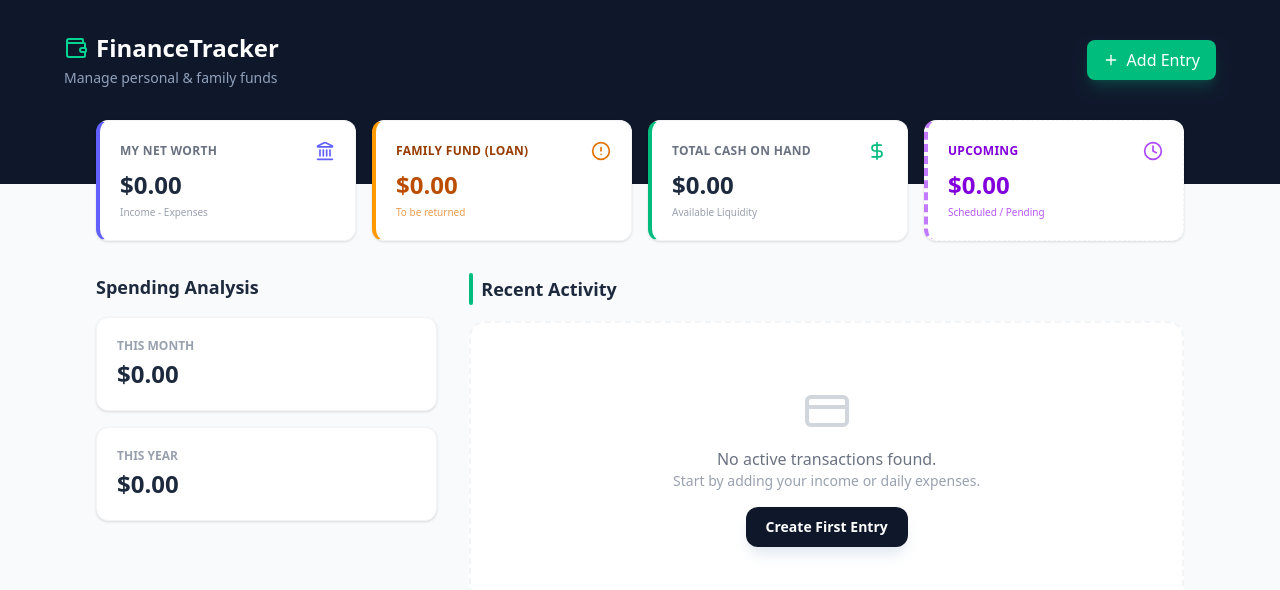
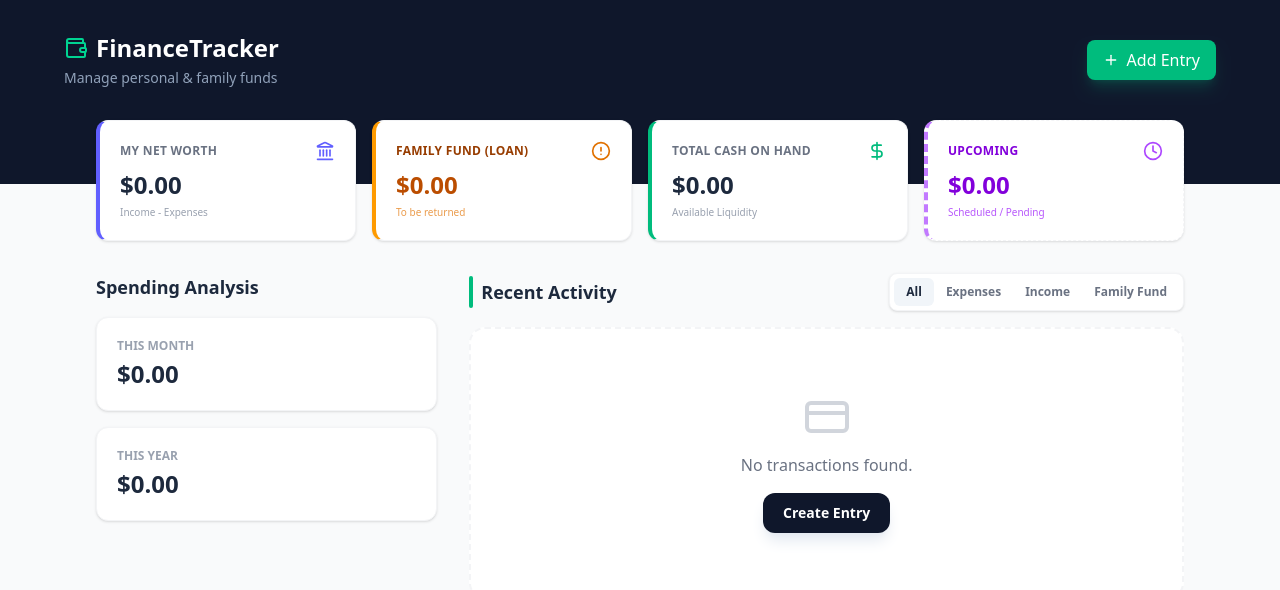
Before and after one commit to SamriddhiS2/my-finance-tracker, a React (Vite) app: page / in a window 1280 px wide. Shown: the top 590 px of the page. Built offline with nearby package versions, Linux system fonts and the light colour scheme.

Commit message:
feat: add transaction list filtering and improve list item ui

```diff
--- a/src/components/finance/TransactionList.jsx
+++ b/src/components/finance/TransactionList.jsx
@@ -1,31 +1,73 @@
-import React from 'react';
-import { CreditCard, TrendingUp, TrendingDown, AlertCircle, Calendar, Tag, Edit2, Trash2 } from 'lucide-react';
-import { Card } from '../ui/Card';
-import { PlatformBadge } from '../ui/PlatformBadge';
-import { formatCurrency, getCategoryStyle } from '../../utils/helpers';
+import React, { useState } from 'react';
+import { CreditCard, TrendingUp, TrendingDown, AlertCircle, Calendar, Tag, Edit2, Trash2, Filter } from 'lucide-react';
+import { Card } from '../ui/Card.jsx';
+import { PlatformBadge } from '../ui/PlatformBadge.jsx';
+import { formatCurrency, getCategoryStyle } from '../../utils/helpers.js';
 
 export const TransactionList = ({ transactions, onEdit, onDelete, onOpenAdd }) => {
-  const activeTransactions = transactions.filter(t => !t.isFuture);
+  const [filter, setFilter] = useState('all');
+  const filteredTransactions = transactions.filter(t => {
+    if (t.isFuture) return false;
+    if (filter === 'all') return true;
+    return t.type === filter;
+  });
 
   return (
     <div className="lg:col-span-2 space-y-4">
-      <h2 className="text-lg font-bold text-slate-800 flex items-center gap-2">
-        <div className="h-8 w-1 bg-emerald-500 rounded-full"></div>
-        Recent Activity
-      </h2>
+      <div className="flex flex-col sm:flex-row sm:items-center justify-between gap-4">
+        <h2 className="text-lg font-bold text-slate-800 flex items-center gap-2">
+          <div className="h-8 w-1 bg-emerald-500 rounded-full"></div>
+          Recent Activity
+        </h2>
+
+        {/* Filter Buttons */}
+        <div className="flex bg-white p-1 rounded-lg border border-gray-100 shadow-sm overflow-x-auto">
+          <button
+            onClick={() => setFilter('all')}
+            className={`px-3 py-1.5 text-xs font-bold rounded-md transition-colors whitespace-nowrap ${
+              filter === 'all' ? 'bg-slate-100 text-slate-800' : 'text-gray-500 hover:text-slate-600'
+            }`}
+          >
+            All
+          </button>
+          <button
+            onClick={() => setFilter('expense')}
+            className={`px-3 py-1.5 text-xs font-bold rounded-md transition-colors whitespace-nowrap ${
+              filter === 'expense' ? 'bg-red-50 text-red-600' : 'text-gray-500 hover:text-red-500'
+            }`}
+          >
+            Expenses
+          </button>
+          <button
+            onClick={() => setFilter('income')}
+            className={`px-3 py-1.5 text-xs font-bold rounded-md transition-colors whitespace-nowrap ${
+              filter === 'income' ? 'bg-emerald-50 text-emerald-600' : 'text-gray-500 hover:text-emerald-500'
+            }`}
+          >
+            Income
+          </button>
+          <button
+            onClick={() => setFilter('emergency')}
+            className={`px-3 py-1.5 text-xs font-bold rounded-md transition-colors whitespace-nowrap ${
+              filter === 'emergency' ? 'bg-amber-50 text-amber-600' : 'text-gray-500 hover:text-amber-500'
+            }`}
+          >
+            Family Fund
+          </button>
+        </div>
+      </div>
 
       <div className="space-y-3">
-        {activeTransactions.length === 0 ? (
+        {filteredTransactions.length === 0 ? (
           <div className="text-center py-16 bg-white rounded-2xl border-2 border-gray-100 border-dashed">
             <CreditCard className="h-12 w-12 text-gray-300 mx-auto mb-3" />
-            <p className="text-gray-500 font-medium">No active transactions found.</p>
-            <p className="text-gray-400 text-sm mb-4">Start by adding your income or daily expenses.</p>
-            <button onClick={onOpenAdd} className="bg-slate-900 text-white px-5 py-2.5 rounded-xl font-bold text-sm hover:bg-slate-800 transition-colors shadow-lg shadow-slate-200">
-              Create First Entry
+            <p className="text-gray-500 font-medium">No {filter !== 'all' ? filter : ''} transactions found.</p>
+            <button onClick={onOpenAdd} className="bg-slate-900 text-white px-5 py-2.5 rounded-xl font-bold text-sm hover:bg-slate-800 transition-colors shadow-lg shadow-slate-200 mt-4">
+              Create Entry
             </button>
           </div>
         ) : (
-          activeTransactions.sort((a,b) => new Date(b.date) - new Date(a.date)).map((t) => (
+          filteredTransactions.sort((a,b) => new Date(b.date) - new Date(a.date)).map((t) => (
             <Card key={t.id} className="p-4 flex flex-col sm:flex-row sm:items-center justify-between group hover:shadow-md transition-shadow border-l-4 border-l-transparent hover:border-l-indigo-500">
 
               {/* Icon & Details */}
```
